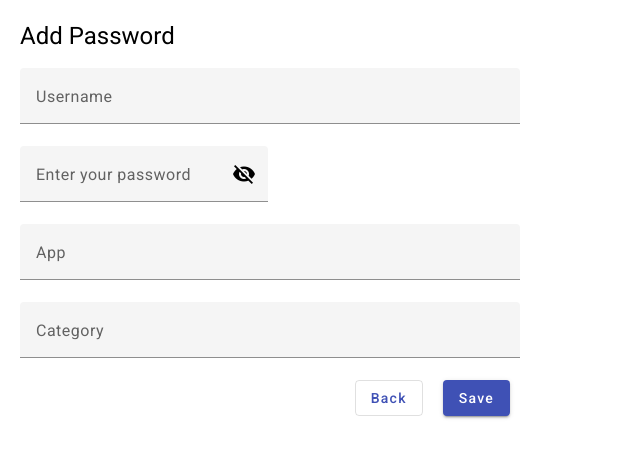
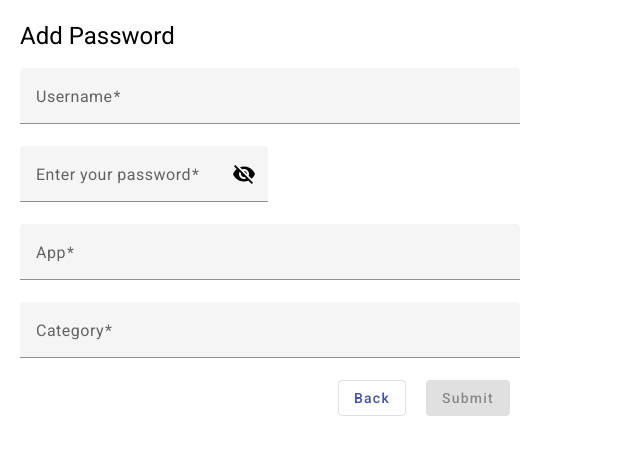
Before and after one commit to MustafaThebest/password-manager, an Angular app: page /add-password in a window 1280 px wide. Shown: the top 458 px of the page, without its empty margins (0-640 px from the left). Built offline with nearby package versions, Linux system fonts and the light colour scheme.

Commit message:
Input fields updated

```diff
--- a/src/app/add-password/add-password.component.html
+++ b/src/app/add-password/add-password.component.html
@@ -1,31 +1,31 @@
 <div class="full-page">
     <h1>Add Password</h1>
 
-    <form class="example-form">
+    <form class="example-form" [formGroup]="profileForm" (ngSubmit)="OnSubmit()">
         <mat-form-field class="example-full-width">
             <mat-label>Username</mat-label>
-            <input matInput placeholder="testuser@mytest.com" value="">
+            <input type="text" formControlName="userName" matInput placeholder="testuser@mytest.com" value="" required>
         </mat-form-field>
         <mat-form-field>
             <mat-label>Enter your password</mat-label>
-            <input matInput [type]="hide ? 'password' : 'text'">
-            <button mat-icon-button matSuffix (click)="hide = !hide" [attr.aria-label]="'Hide password'"
+            <input formControlName="password" matInput [type]="hide ? 'password' : 'text'" required>
+            <button mat-icon-button matSuffix (click)="hide = !hide" [attr.aria-label]="'Hide password' "
                 [attr.aria-pressed]="hide">
                 <mat-icon>{{hide ? 'visibility_off' : 'visibility'}}</mat-icon>
             </button>
         </mat-form-field>
         <mat-form-field class="example-full-width">
             <mat-label>App</mat-label>
-            <input matInput placeholder="outlook" value="">
+            <input formControlName="app" matInput placeholder="Outlook" value="" required>
         </mat-form-field>
         <mat-form-field class="example-full-width">
             <mat-label>Category</mat-label>
-            <input matInput placeholder="work" value="">
+            <input formControlName="category" matInput placeholder="Work" value="" required>
         </mat-form-field>
 
         <div class="button-row">
             <button mat-stroked-button color="primary" class="button" routerLink="/passwords-list">Back</button>
-            <button mat-raised-button color="primary" class="button">Save</button>
+            <button mat-raised-button color="primary" class="button" type="submit" [disabled]="!profileForm.valid">Submit</button>
         </div>
     </form>
 </div>
--- a/src/app/add-password/add-password.component.ts
+++ b/src/app/add-password/add-password.component.ts
@@ -1,7 +1,5 @@
 import { Component } from '@angular/core';
-import {MatInputModule} from '@angular/material/input';
-import {MatFormFieldModule} from '@angular/material/form-field';
-import {FormsModule} from '@angular/forms';
+import { FormGroup, FormControl } from '@angular/forms';
 
 @Component({
   selector: 'app-add-password',
@@ -12,4 +10,16 @@ import {FormsModule} from '@angular/forms';
 
 export class AddPasswordComponent {
   hide = true;
+
+  profileForm = new FormGroup({
+    category: new FormControl(''),
+    app: new FormControl(''),
+    userName: new FormControl(''),
+    password: new FormControl(''),
+  });
+
+
+  OnSubmit(){
+    console.warn(this.profileForm.value);
+  }
 }
--- a/src/app/passwords-list/passwords-list.component.ts
+++ b/src/app/passwords-list/passwords-list.component.ts
@@ -1,9 +1,5 @@
 import { Component } from '@angular/core';
-import { MatTableModule } from '@angular/material/table';
 import { RestapiService } from '../services/restapi.service';
-import {MatIconModule} from '@angular/material/icon';
-import {MatDividerModule} from '@angular/material/divider';
-import {MatButtonModule} from '@angular/material/button';
 
 @Component({
   selector: 'app-passwords-list',
```
Also changed, not shown: src/app/app.module.ts (+14 -8 lines).
